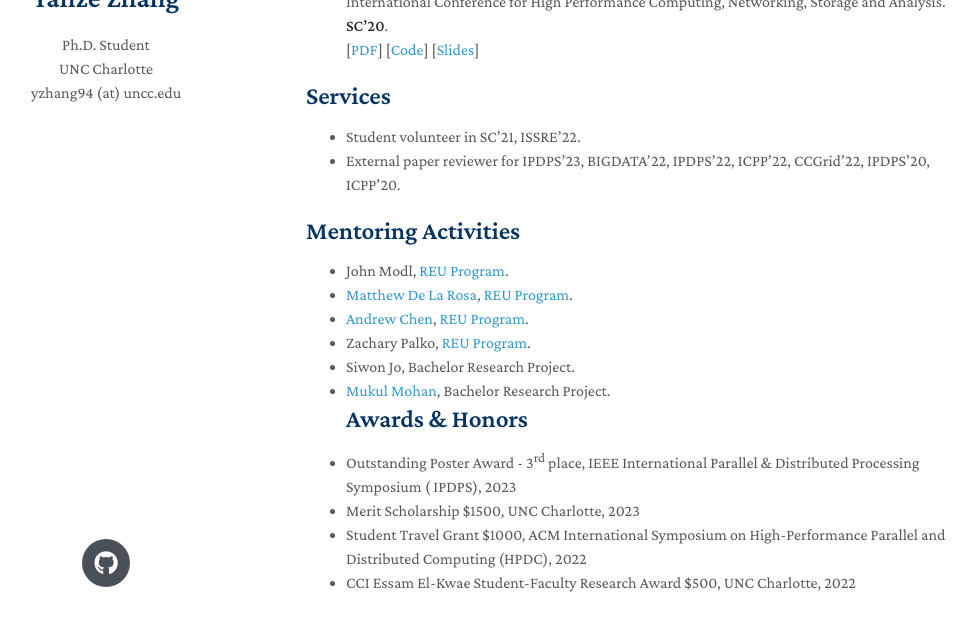
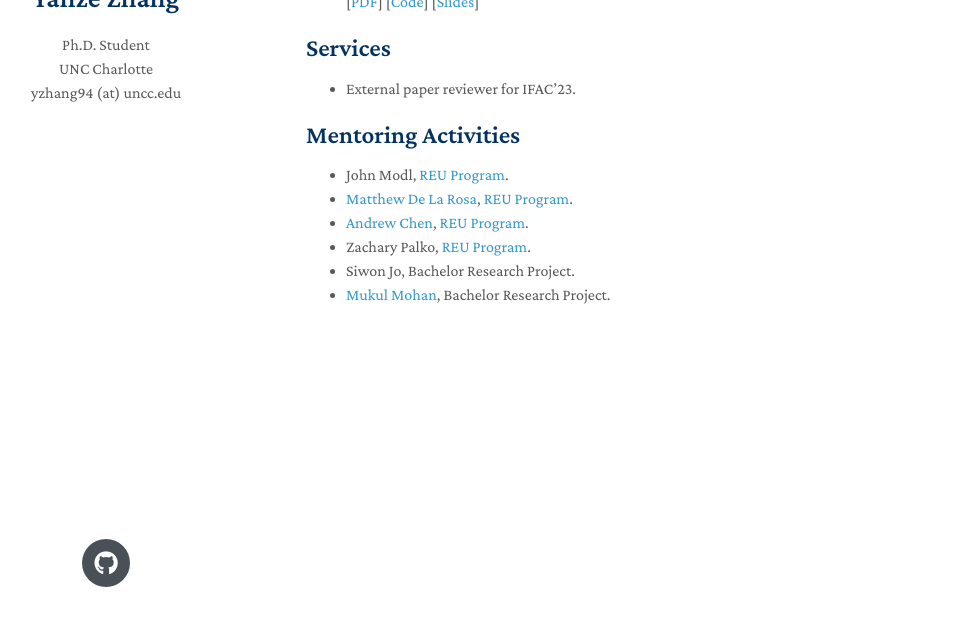
Before and after one commit to yupengyanguncc/yupengyanguncc.github.io, a Jekyll site: the page built from index.md, in a window 1280 px wide and 900 px high, scrolled down 1284 px, cut to the strip 211-842 px from the top of the window. Shown: the whole strip, without its empty margins (164-1140 px from the left). Built offline with Jekyll 4.4.1, drawn with Linux system fonts in a browser that asks for light colours; nearby versions of some CDN libraries; a style sheet for code colours, icons or effects is not loaded; our own code applies the rules of GitHub Pages for plain Markdown files; some of the changed text lies outside the part shown.

Commit message:
06112023

```diff
--- a/index.md
+++ b/index.md
@@ -9,8 +9,7 @@ by [Prof. Wenhao Luo](https://webpages.charlotte.edu/wluo4/). I completed my mas
 from [Dalian University of Technology](https://en.dlut.edu.cn/). I obtained my bachelor’s
 degree from [China University of Petroleum](https://english.upc.edu.cn/)
 
-My research interests include Reinforcement Learning, Scheduling and Anomaly Detection. My current research focuses on
-applying deep learning models to anomaly detection and automated batch job schedulers.
+My research interests include Robotics, Control, Sensor Fusion, and Reinforcement Learning. <!--- My current research focuses on applying deep learning models to anomaly detection and automated batch job schedulers. -->
 
 ## News
 
@@ -89,8 +88,9 @@ applying deep learning models to anomaly detection and automated batch job sched
 
 ## Services
 
-- Student volunteer in SC’21, ISSRE'22.
-- External paper reviewer for IPDPS'23, BIGDATA'22, IPDPS’22, ICPP'22, CCGrid’22, IPDPS’20, ICPP’20.
+<!---- Student volunteer in SC’21, ISSRE'22.
+- External paper reviewer for IPDPS'23, BIGDATA'22, IPDPS’22, ICPP'22, CCGrid’22, IPDPS’20, ICPP’20. -->
+- External paper reviewer for IFAC'23.
 
 ## Mentoring Activities
 
@@ -102,11 +102,13 @@ applying deep learning models to anomaly detection and automated batch job sched
 - Zachary Palko, [REU Program](https://www.nsf.gov/crssprgm/reu/).
 - Siwon Jo, Bachelor Research Project.
 - [Mukul Mohan](https://www.linkedin.com/in/mukul-mohan-77573522a/?trk=people-guest_people_search-card), Bachelor Research Project.
-## Awards & Honors
+
+
+<!--- ## Awards & Honors
 
 - Outstanding Poster Award - 3<sup>rd</sup> place, IEEE International Parallel & Distributed Processing Symposium (
   IPDPS), 2023
 - Merit Scholarship $1500, UNC Charlotte, 2023
 - Student Travel Grant $1000, ACM International Symposium on High-Performance Parallel and Distributed Computing (HPDC),
   2022
-- CCI Essam El-Kwae Student-Faculty Research Award $500, UNC Charlotte, 2022
+- CCI Essam El-Kwae Student-Faculty Research Award $500, UNC Charlotte, 2022 -->
```
